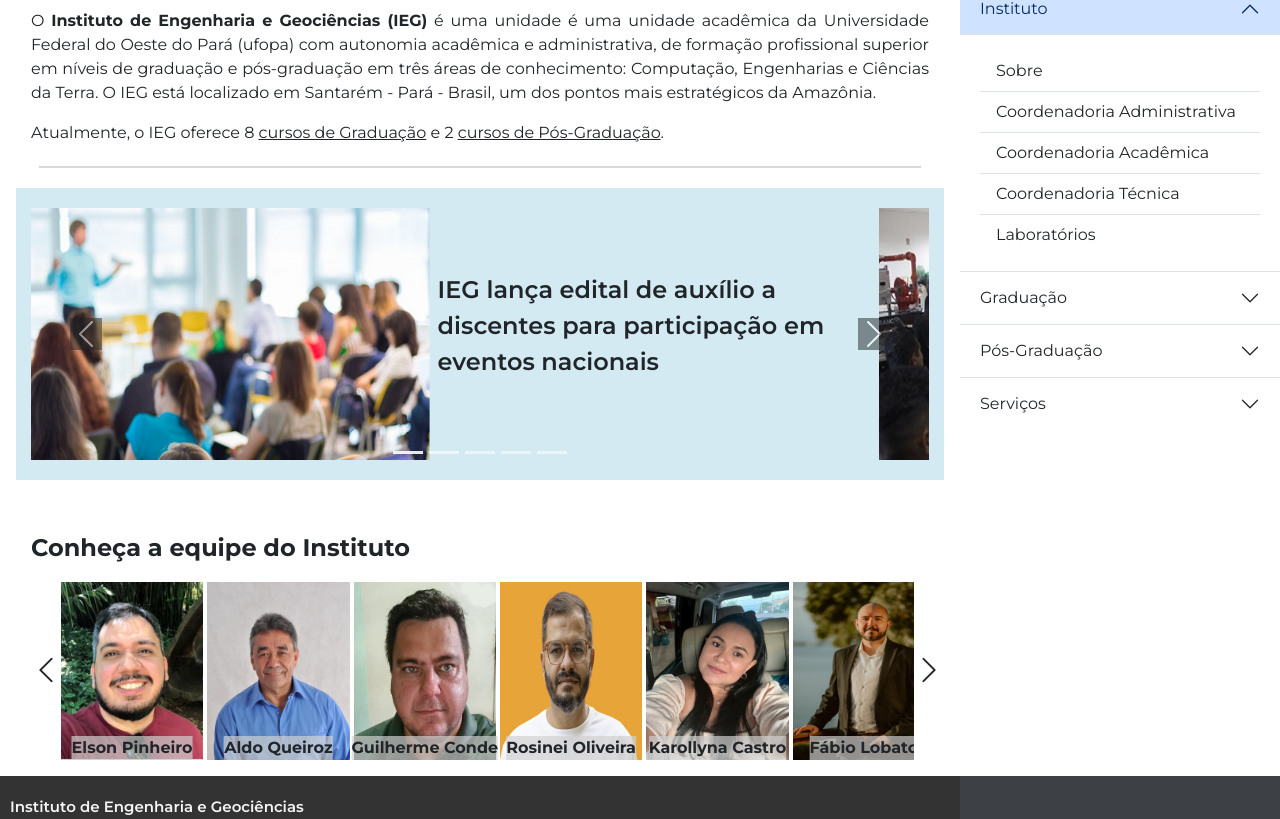
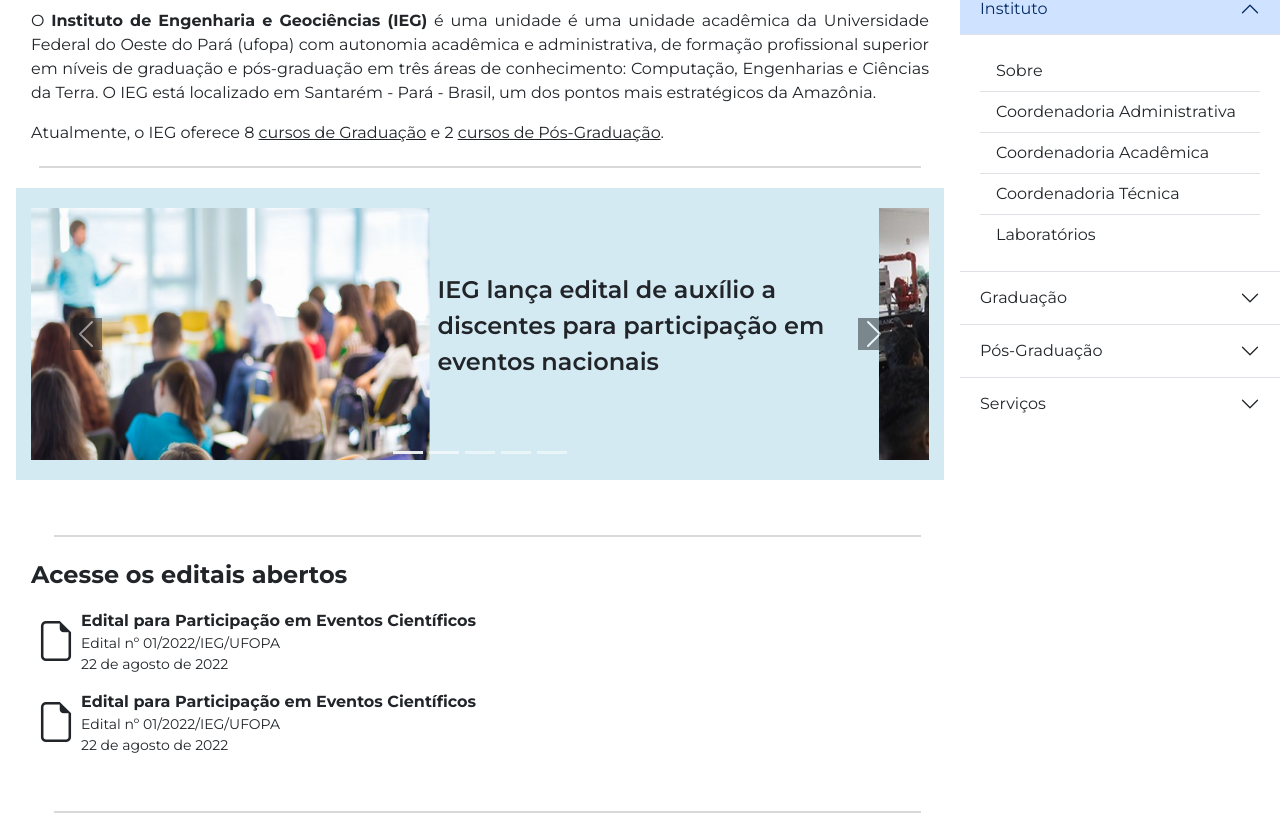
Before and after one commit to mwac02/ieg-institucional, a plain HTML site: page index.html in a window 1280 px wide. Shown: the part 127-946 px from the top of the page. Drawn offline with nearby package versions, Linux system fonts and the light colour scheme.

Commit message:
Add notice section

```diff
--- a/index.html
+++ b/index.html
@@ -179,7 +179,38 @@
           <span class="visually-hidden">Next</span>
         </button>
       </div>
+      <div id="notice">
+        <div class="divider-div">
+          <span class="divider"></span>
+        </div>
+        <p class="fs-4 fw-bold">Acesse os editais abertos</p>
+        <div class="notice-wrapper">
+          <div class="notice-item">
+            <div class="notice-icon">
+              <i class="bi bi-file-earmark"></i>
+            </div>
+            <div class="notice-body">
+              <p class="notice-title">Edital para Participação em Eventos Científicos</p>
+              <p class="notice-number">Edital nº 01/2022/IEG/UFOPA</p>
+              <p class="notice-date">22 de agosto de 2022</p>
+            </div>
+          </div>
+          <div class="notice-item">
+            <div class="notice-icon">
+              <i class="bi bi-file-earmark"></i>
+            </div>
+            <div class="notice-body">
+              <p class="notice-title">Edital para Participação em Eventos Científicos</p>
+              <p class="notice-number">Edital nº 01/2022/IEG/UFOPA</p>
+              <p class="notice-date">22 de agosto de 2022</p>
+            </div>
+          </div>
+        </div>
+      </div>
       <div id="team">
+        <div class="divider-div">
+          <span class="divider"></span>
+        </div>
         <p class="fs-4 fw-bold">Conheça a equipe do Instituto</p>
         <div class="wrapper">
           <i id="left" class="bi bi-chevron-left"></i>
@@ -221,7 +252,7 @@
                 <img src="assets/team/9.jpg" alt="img" draggable="false">
               </div>
               <div class="team-card">
-                <div class="team-card-title">Alex Santos</div>
+                <div class="team-card-title">Alex Santos\</div>
                 <img src="assets/team/10.jpg" alt="img" draggable="false">
               </div>
           </div>
--- a/style.css
+++ b/style.css
@@ -97,9 +97,32 @@ header {
     width: 90%;
 }
 
-#team {
+#notice, #team {
     margin-top: 50px;
     padding-left: 15px;
+}
+
+.notice-item {
+    display: flex;
+    align-items: center;
+    margin-top: 15px;
+}
+
+.notice-icon i {
+    padding: 0 5px;
+    font-size: 40px;
+}
+
+.notice-body p {
+    margin: 0;
+}
+
+.notice-body p:first-child {
+    font-weight: bold;
+}
+
+.notice-body p:not(p:first-child) {
+    font-size: 14px;
 }
 
 .wrapper {
```
